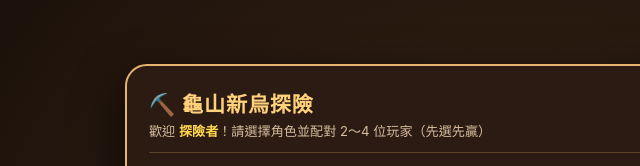
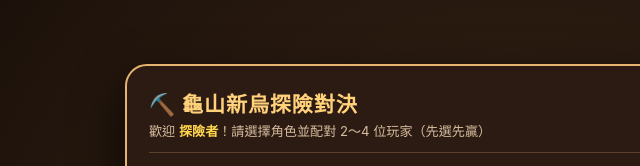
Before and after one commit to carltonziv/gseslearning-island, a plain HTML site: page monopoly.html in a window 1280 px wide. Shown: the top 166 px of the page, 125-765 px from the left. Drawn offline with Linux system fonts and the light colour scheme.

Commit message:
Update monopoly.html

```diff
--- a/monopoly.html
+++ b/monopoly.html
@@ -942,7 +942,7 @@
     <div class="lobby-box">
       <div class="lobby-header">
         <div>
-          <h1>⛏️ 龜山新烏探險</h1>
+          <h1>⛏️ 龜山新烏探險對決</h1>
           <div class="lobby-sub">歡迎 <strong id="lobby-player-name" style="color:#ffd54f;">探險者</strong>！請選擇角色並配對 2～4 位玩家（先選先贏）</div>
         </div>
         <button id="lobby-exit-btn" class="btn btn-exit">🏝️ 返回島嶼</button>
```
